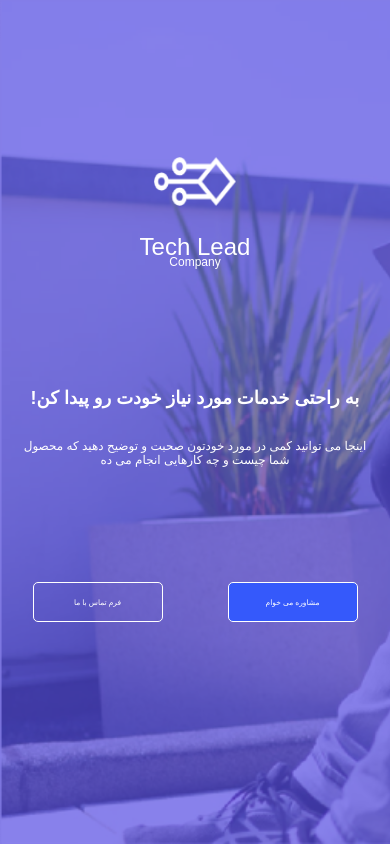
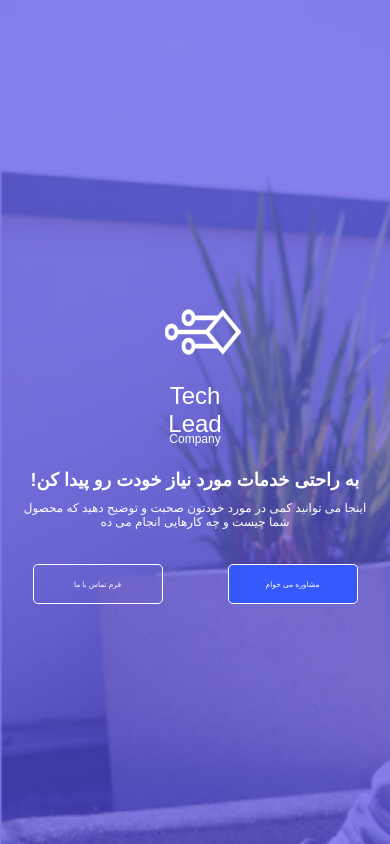
Before and after one commit to rumiani/pubfile, a Next.js app: page / in a window 390 px wide. Shown: the top 844 px of the page. Built offline with nearby package versions, Linux system fonts and the light colour scheme; a small style sheet from the web is missing.

Commit message:
fixing the video size for mobile

```diff
--- a/pages/index.js
+++ b/pages/index.js
@@ -6,6 +6,7 @@ import Services from '../comps/Services'
 import Video from '../comps/Video'
 import Navbar from '../comps/Navbar'
 import Footer from '../comps/Footer'
+
 export default function Home() {
   return (
     <>
--- a/styles/nav.module.css
+++ b/styles/nav.module.css
@@ -12,11 +12,11 @@
     height: 100%;
     background-color: rgba(86, 76, 228, 0.698);
     align-content: center;
-    padding-top: 150px;
+    padding-top: 10%;
 }
 .logo{
     margin: 0 auto ;
-    width: 200px;
+    width: 20vw;
     text-align: center;
     position: relative;
     font-weight: lighter;
@@ -77,28 +77,28 @@
 }
 @media(max-width: 600px) {
     .container{
-        padding-top:50px;
+        padding-top:20px;
         font-size: 12px;
     }
     .nav{
-        height: 100vh;
+        height: 110vh;
         background-image: url('/images/big-pic-mobile.png');
     }
     .logo{
-        height: 200px;
-        font-size: 24;
+        height: 150px;
+        font-size: 20;
     }
     .logo img{
-        width: 100px;
+        /* width: 100px; */
     }
     .nav h2, .nav p{
         width: 90vw;
-        margin: 30px auto;
+        margin: 10px auto;
     }
     .btns{
         display: flex;
         justify-content: space-around;
-        margin: 110px auto;
+        margin: 30px auto;
         padding: 0;
         width: 100%;
         font-size: 9px;
--- a/styles/video.module.css
+++ b/styles/video.module.css
@@ -32,6 +32,7 @@
 @media(max-width: 760px) {
     .container{
         margin-top: 50px;
+
     }
     .title{
         width: 100%;
@@ -40,10 +41,11 @@
         color: white;
     }
     .video{
-        width: 100vw;
+        width: 100%;
         height: 80vw;
         margin:0 auto;
         position: relative;
+
     }
     .container .video button{
         width: 20vw;
```
